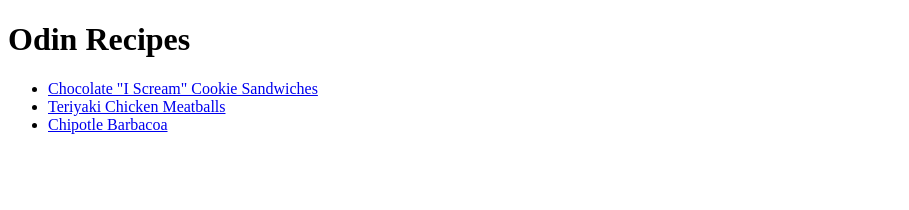
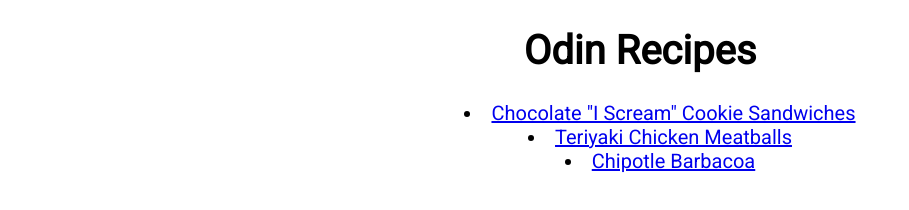
Before and after one commit to ATBLV/odin-recipes, a plain HTML site: page index.html in a window 1280 px wide. Shown: the whole page, without its empty margins (0-909 px from the left). Drawn offline with Linux system fonts and the light colour scheme.

Commit message:
Edited index.html slightly...

```diff
--- a/index.html
+++ b/index.html
@@ -5,6 +5,24 @@
     <meta http-equiv="X-UA-Compatible" content="IE=edge">
     <meta name="viewport" content="width=device-width, initial-scale=1.0">
     <title>Odin Recipes</title>
+
+    <link rel="stylesheet"
+          href="https://fonts.googleapis.com/css?family=Roboto">
+    <style>
+        body {
+            /* font-family: monospace; */
+            font-family: "Roboto";
+
+            font-size: 20px;
+            text-align: center;
+        }
+
+        ul, li {
+            list-style-position: inside;
+        }
+
+
+    </style>
 </head>
 <body>
     <h1>Odin Recipes</h1>
```
